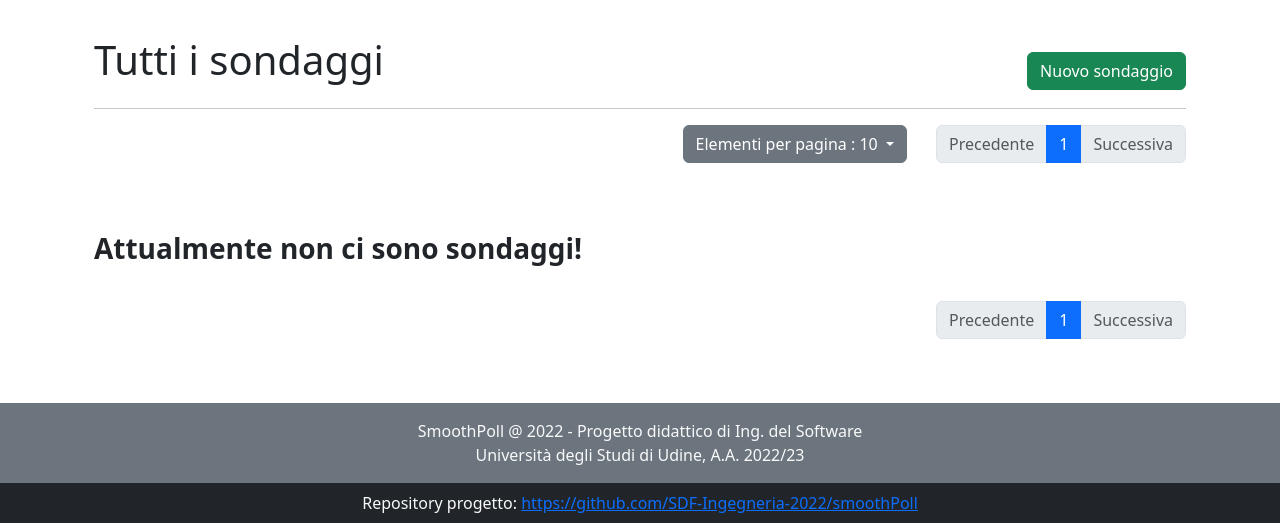
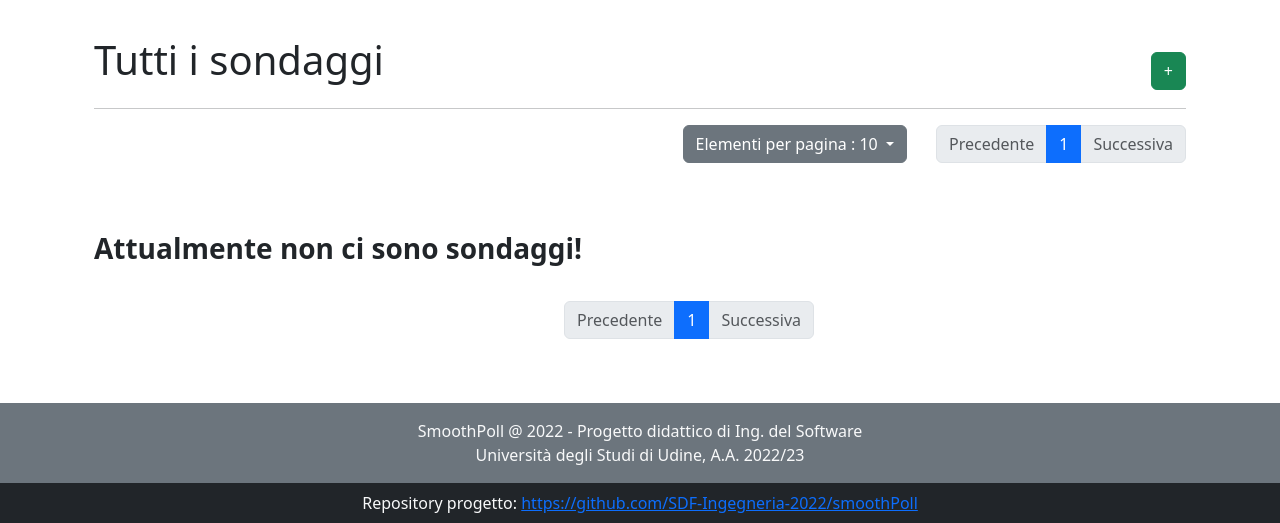
Before and after one commit to SDF-Ingegneria-2022/smoothPoll, a Django app: page /sondaggi/ in a window 1280 px wide. Shown: the part 321-844 px from the top of the page. Run offline with Django 4.2, Linux system fonts and the light colour scheme; data that the repository does not hold is empty; parts of the project's set-up code (start-up, migrations or seed data) failed here and were passed over; some libraries are stand-ins or nearby versions.

Commit message:
fix: UI improvemente

```diff
--- a/polls/templates/polls/all_polls.html
+++ b/polls/templates/polls/all_polls.html
@@ -13,7 +13,7 @@
         </div>
         {# New poll botton #}
         <div class="col-md-4">
-            <a href="{% url 'polls:create_poll_form' %}"class="btn btn-success float-end w-45 mt-3 " role="button">Nuovo sondaggio</a>
+            <a href="{% url 'polls:create_poll_form' %}"class="btn btn-success float-end w-45 mt-3 " role="button">+</a>
         </div>
     </div>
     <hr class="mb-0"/>
@@ -134,7 +134,7 @@
     </div>
 
     {# Page navigation bar #}
-    <div class="row justify-content-end ">
+    <div class="row justify-content-center ">
         <div class="col-4">
             <nav aria-label="Page navigation example">
                 <ul class="pagination float-end mt-3">
```
